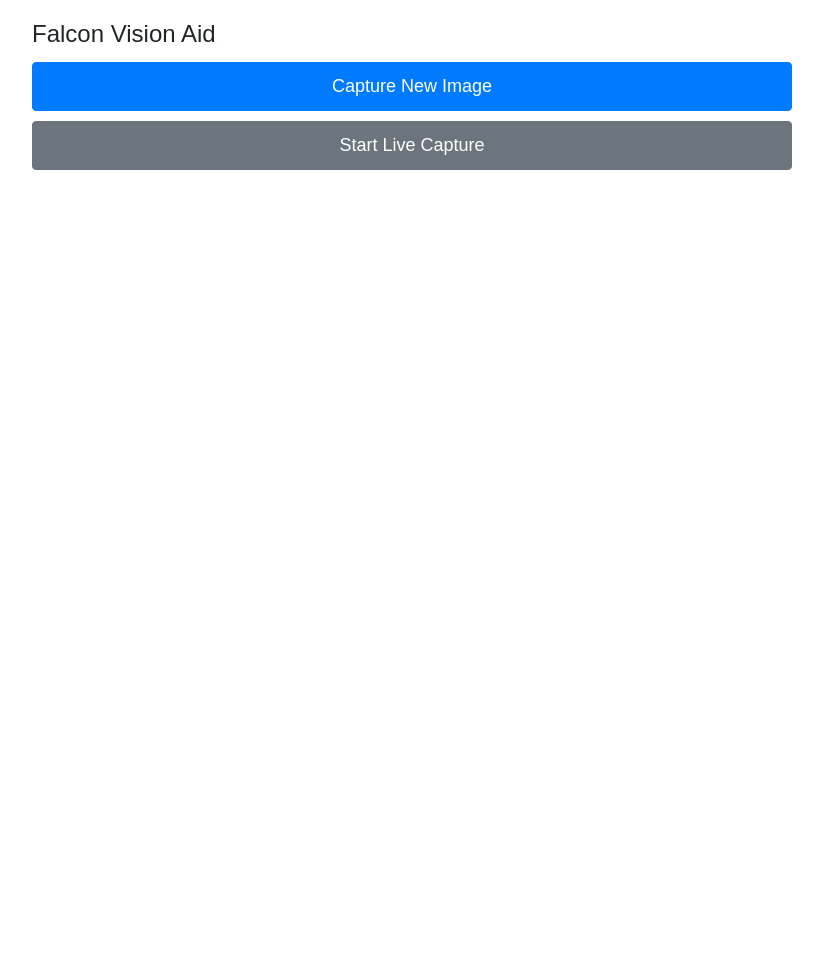
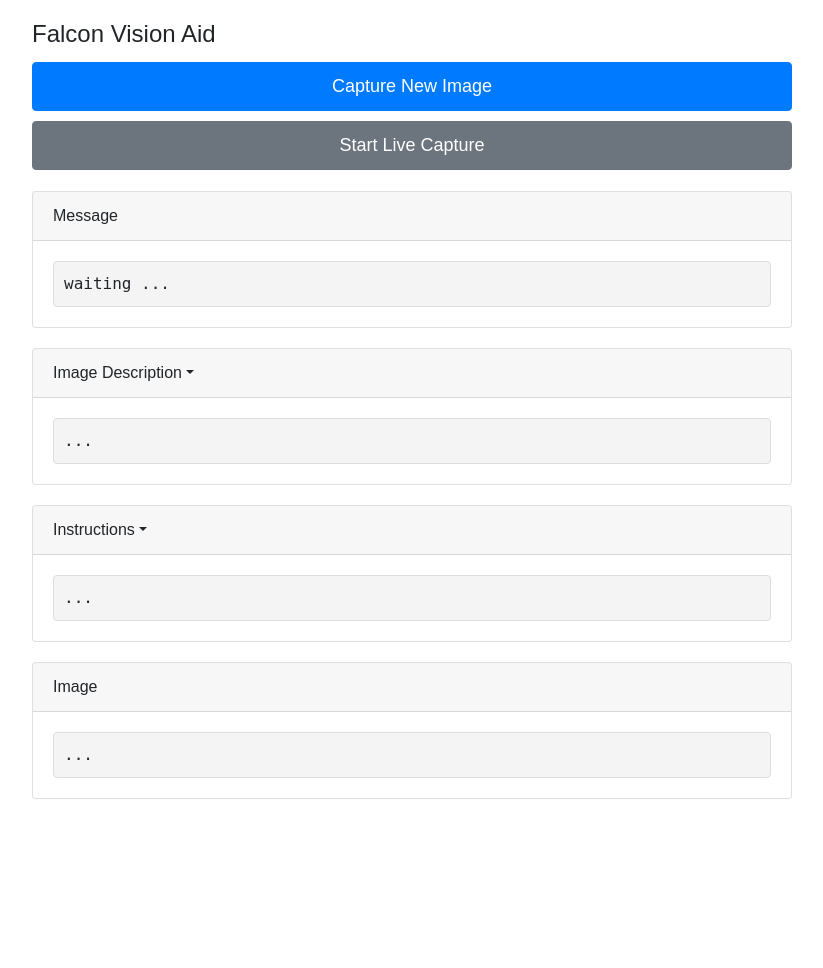
Before and after one commit to alexpwrd/falcon-hackathon, a Flask app: page / in a window 1280 px wide. Shown: the whole page, without its empty margins (228-1051 px from the left). Before the commit the page ends 170 px from the top, so only its background shows below. Run offline with Flask 2, Linux system fonts and the light colour scheme; some libraries are stand-ins or nearby versions.

Commit message:
ui 006 x.01

```diff
--- a/templates/index.html
+++ b/templates/index.html
@@ -8,14 +8,11 @@
     <script src="https://code.jquery.com/jquery-3.6.0.min.js"></script>
     <style>
         body { font-family: Arial, sans-serif; max-width: 800px; margin: 0 auto; padding: 20px; }
-        #resizedImage { max-width: 100%; height: auto; margin-top: 20px; }
+        #resizedImage { max-width: 100%; height: auto; }
         .btn-custom { font-size: 18px; padding: 10px 20px; margin: 5px 0; width: 100%; }
-        #loading { display: none; margin-top: 20px; }
-        #countdown { display: none; margin-top: 10px; font-weight: bold; }
         h1 { font-size: 24px; }
-        h2 { font-size: 18px; margin-top: 15px; }
-        .dropdown-toggle { cursor: pointer; }
-        .dropdown-content { display: none; background-color: #f9f9f9; padding: 10px; border: 1px solid #ddd; border-radius: 4px; }
+        .card { margin-bottom: 20px; }
+        .card-header { cursor: pointer; }
         .code-block { background-color: #f4f4f4; border: 1px solid #ddd; border-radius: 4px; padding: 10px; font-family: monospace; white-space: pre-wrap; }
         #output-container { min-height: calc(100vh - 200px); display: flex; flex-direction: column; }
     </style>
@@ -24,26 +21,52 @@
     <h1>Falcon Vision Aid</h1>
     <button id="captureButton" class="btn btn-primary btn-custom">Capture New Image</button>
     <button id="continuousButton" class="btn btn-secondary btn-custom">Start Live Capture</button>
-    <div id="loading" class="code-block">Processing image... Please wait.</div>
-    <div id="countdown"></div>
+
+    <div class="card mt-3">
+        <div class="card-header">Message</div>
+        <div class="card-body">
+            <div id="systemMessage" class="code-block">waiting ...</div>
+        </div>
+    </div>
+
     <div id="output-container">
-        <div id="result"></div>
-        <img id="resizedImage" alt="Resized image seen by AI" style="display: none;">
+        <div class="card">
+            <div class="card-header dropdown-toggle">Image Description</div>
+            <div class="card-body">
+                <div id="imageDescription" class="code-block">...</div>
+            </div>
+        </div>
+
+        <div class="card">
+            <div class="card-header dropdown-toggle">Instructions</div>
+            <div class="card-body">
+                <div id="instructions" class="code-block">...</div>
+            </div>
+        </div>
+
+        <div class="card">
+            <div class="card-header">Image</div>
+            <div class="card-body">
+                <div id="imageContainer">
+                    <div id="noImage" class="code-block">...</div>
+                    <img id="resizedImage" alt="Resized image seen by AI" style="display: none;">
+                </div>
+            </div>
+        </div>
     </div>
 
     <script>
         let continuousProcessRunning = false;
         let countdownInterval;
-        let lastOutput = '';
 
         function updateCountdown(seconds) {
-            $('#countdown').text(`Next capture in ${seconds} seconds`).show();
+            $('#systemMessage').text(`Next capture in ${seconds} seconds`);
         }
 
         function processImage(isContinuous = false) {
             $('#resizedImage').hide();
-            $('#loading').show();
-            $('#countdown').hide();
+            $('#noImage').show();
+            $('#systemMessage').text('Processing image... Please wait.');
             $('#captureButton').prop('disabled', true);
             $('#continuousButton').prop('disabled', true);
 
@@ -52,28 +75,24 @@
                 method: 'POST',
                 timeout: 60000, // 60 seconds timeout
                 success: function(response) {
-                    $('#loading').hide();
                     $('#captureButton').prop('disabled', false);
                     $('#continuousButton').prop('disabled', false);
                     if (response.error) {
-                        lastOutput = '<div class="code-block">Error: ' + response.error + '</div>';
+                        $('#systemMessage').text('Error: ' + response.error);
                     } else {
-                        lastOutput = '<h2 class="dropdown-toggle">Image Description</h2>' +
-                            '<div class="dropdown-content"><div class="code-block">' + response.description + '</div></div>' +
-                            '<h2 class="dropdown-toggle">Instructions</h2>' +
-                            '<div class="dropdown-content"><div class="code-block">' + response.instructions + '</div></div>';
+                        $('#systemMessage').text('Success');
+                        $('#imageDescription').text(response.description);
+                        $('#instructions').text(response.instructions);
                         if (response.resized_image_url) {
                             $('#resizedImage').attr('src', response.resized_image_url).show();
+                            $('#noImage').hide();
                         }
                     }
-                    $('#result').html(lastOutput);
                 },
                 error: function(jqXHR, textStatus, errorThrown) {
-                    $('#loading').hide();
                     $('#captureButton').prop('disabled', false);
                     $('#continuousButton').prop('disabled', false);
-                    lastOutput = '<div class="code-block">Error: Failed to process image. Please try again.</div>';
-                    $('#result').html(lastOutput);
+                    $('#systemMessage').text('Error: Failed to process image. Please try again.');
                     console.error('Error:', textStatus, errorThrown);
                 },
                 complete: function() {
@@ -105,12 +124,12 @@
                 } else {
                     $(this).text('Start Live Capture').removeClass('btn-danger').addClass('btn-secondary');
                     clearInterval(countdownInterval);
-                    $('#countdown').hide();
+                    $('#systemMessage').text('waiting ...');
                 }
             });
 
-            $(document).on('click', '.dropdown-toggle', function() {
-                $(this).next('.dropdown-content').slideToggle();
+            $('.dropdown-toggle').click(function() {
+                $(this).closest('.card').find('.card-body').slideToggle();
             });
         });
     </script>
```
